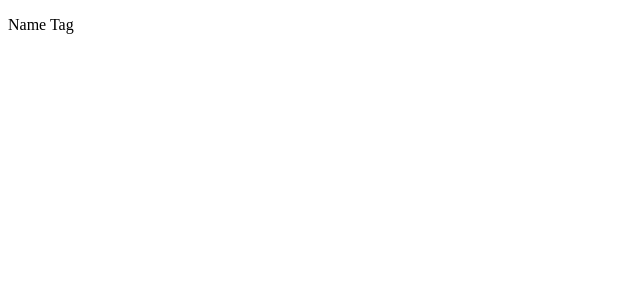
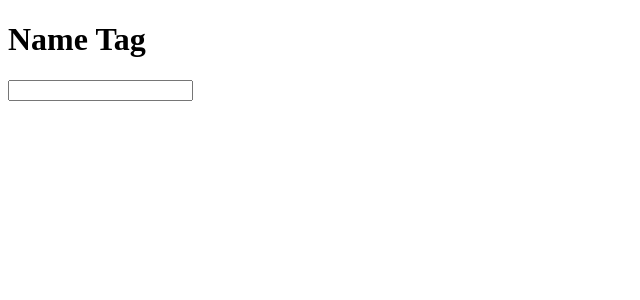
Before and after one commit to jwmcconnell/react-quiz, a React app: page / in a window 1280 px wide. Shown: the top 300 px of the page, without its empty margins (0-640 px from the left). Built offline with nearby package versions, Linux system fonts and the light colour scheme.

Commit message:
Add text input for name tag.

```diff
--- /dev/null
+++ b/src/components/TextSelector.js
@@ -0,0 +1,13 @@
+import React from 'react';
+import PropTypes from 'prop-types';
+
+const TextSelector = ({ text, onChange }) => {
+  return <input type="text" name="text" value={text} onChange={onChange} />;
+};
+
+TextSelector.propTypes = {
+  text: PropTypes.string.isRequired,
+  onChange: PropTypes.string.isRequired
+};
+
+export default TextSelector;
--- a/src/containers/NameTag.js
+++ b/src/containers/NameTag.js
@@ -1,9 +1,23 @@
 import React from 'react';
+import TextSelector from '../components/TextSelector';
 
 class NameTag extends React.Component {
+  state = {
+    text: ''
+  }
+
+  onChange = e => {
+    this.setState({ [e.target.name]: e.target.value });
+  }
 
   render() {
-    return <p>Name Tag</p>;
+    const { text } = this.state;
+    return (
+      <>
+        <h1>Name Tag</h1>
+        <TextSelector text={text} onChange={this.onChange} />
+      </>
+    );
   }
 }
 
```
